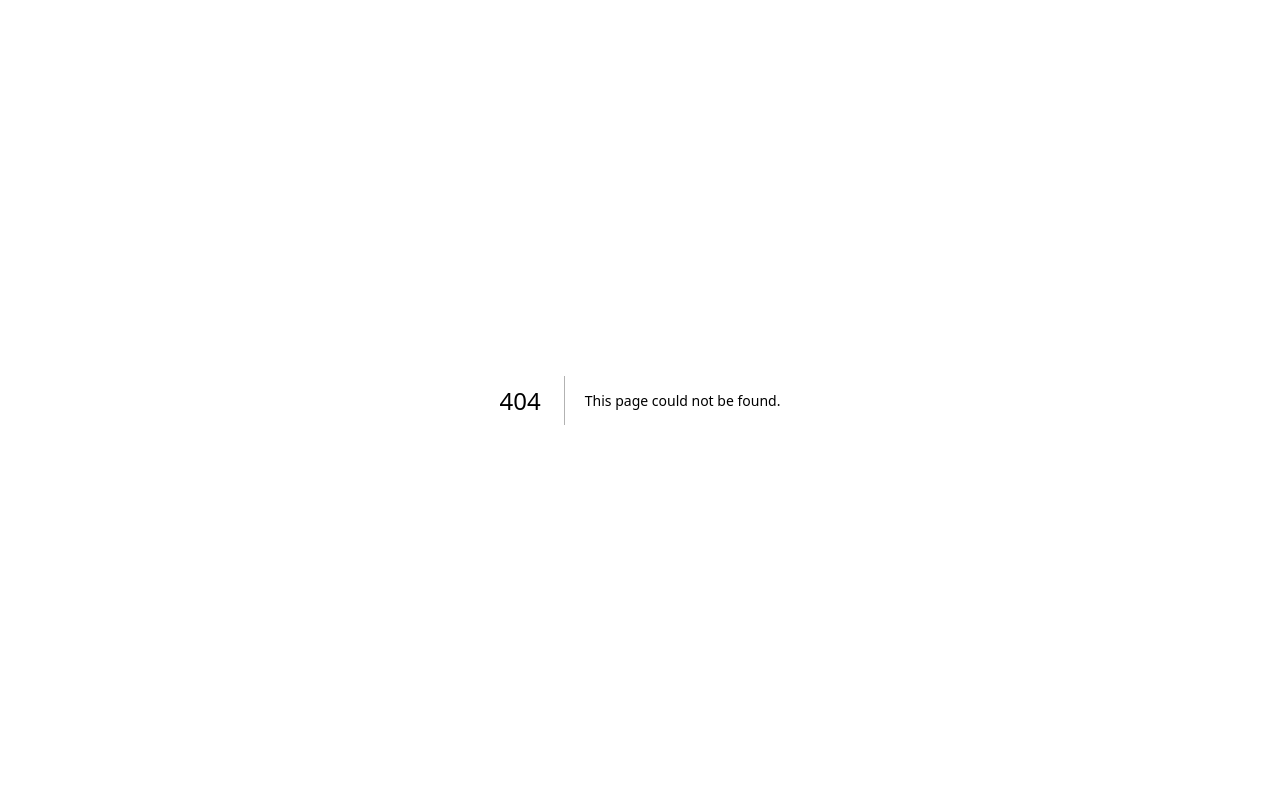
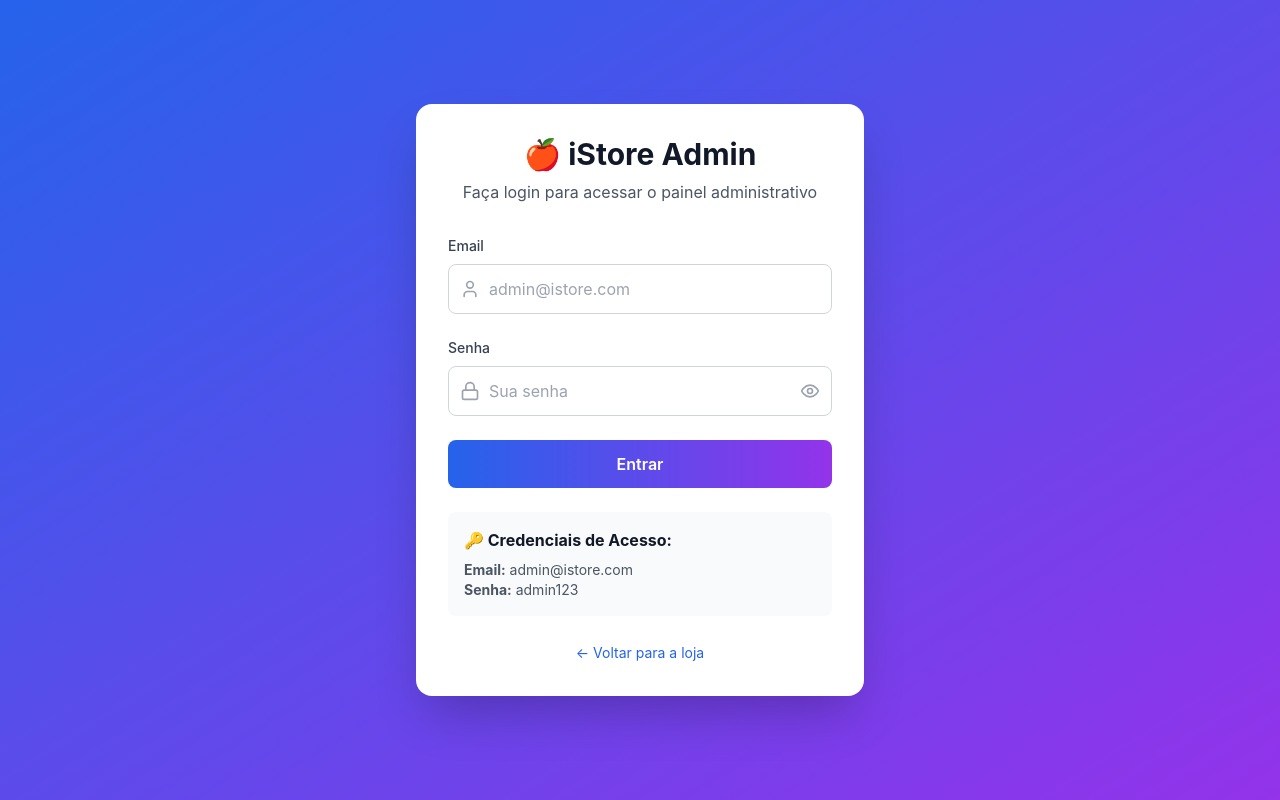
Before and after one commit to dasilvachaveselenice-hash/istore-loja, a Next.js app: page /login in a window 1280 px wide. Before the commit this address had no page. Built offline with nearby package versions, Linux system fonts and the light colour scheme.

Commit message:
Add login page

```diff
--- /dev/null
+++ b/src/app/login/page.tsx
@@ -0,0 +1,106 @@
+'use client'
+
+import { useState } from 'react'
+import { User, Lock, Eye, EyeOff } from 'lucide-react'
+
+export default function LoginPage() {
+  const [email, setEmail] = useState('')
+  const [password, setPassword] = useState('')
+  const [showPassword, setShowPassword] = useState(false)
+  const [loading, setLoading] = useState(false)
+
+  const handleLogin = async (e: React.FormEvent) => {
+    e.preventDefault()
+    setLoading(true)
+
+    // Simulação de login
+    setTimeout(() => {
+      if (email === 'admin@istore.com' && password === 'admin123') {
+        alert('Login realizado com sucesso!')
+        window.location.href = '/admin'
+      } else {
+        alert('Email ou senha incorretos!\n\nUse:\nEmail: admin@istore.com\nSenha: admin123')
+      }
+      setLoading(false)
+    }, 1000)
+  }
+
+  return (
+    <div className="min-h-screen bg-gradient-to-br from-blue-600 to-purple-600 flex items-center justify-center p-4">
+      <div className="bg-white rounded-2xl shadow-2xl w-full max-w-md p-8">
+        <div className="text-center mb-8">
+          <h1 className="text-3xl font-bold text-gray-900 mb-2">🍎 iStore Admin</h1>
+          <p className="text-gray-600">Faça login para acessar o painel administrativo</p>
+        </div>
+
+        <form onSubmit={handleLogin} className="space-y-6">
+          <div>
+            <label className="block text-sm font-medium text-gray-700 mb-2">
+              Email
+            </label>
+            <div className="relative">
+              <User className="absolute left-3 top-1/2 transform -translate-y-1/2 text-gray-400 h-5 w-5" />
+              <input
+                type="email"
+                value={email}
+                onChange={(e) => setEmail(e.target.value)}
+                className="w-full pl-10 pr-4 py-3 border border-gray-300 rounded-lg focus:ring-2 focus:ring-blue-500 focus:border-transparent"
+                placeholder="admin@istore.com"
+                required
+              />
+            </div>
+          </div>
+
+          <div>
+            <label className="block text-sm font-medium text-gray-700 mb-2">
+              Senha
+            </label>
+            <div className="relative">
+              <Lock className="absolute left-3 top-1/2 transform -translate-y-1/2 text-gray-400 h-5 w-5" />
+              <input
+                type={showPassword ? 'text' : 'password'}
+                value={password}
+                onChange={(e) => setPassword(e.target.value)}
+                className="w-full pl-10 pr-12 py-3 border border-gray-300 rounded-lg focus:ring-2 focus:ring-blue-500 focus:border-transparent"
+                placeholder="Sua senha"
+                required
+              />
+              <button
+                type="button"
+                onClick={() => setShowPassword(!showPassword)}
+                className="absolute right-3 top-1/2 transform -translate-y-1/2 text-gray-400 hover:text-gray-600"
+              >
+                {showPassword ? <EyeOff className="h-5 w-5" /> : <Eye className="h-5 w-5" />}
+              </button>
+            </div>
+          </div>
+
+          <button
+            type="submit"
+            disabled={loading}
+            className="w-full bg-gradient-to-r from-blue-600 to-purple-600 text-white py-3 rounded-lg font-semibold hover:from-blue-700 hover:to-purple-700 transition-all duration-300 disabled:opacity-50 disabled:cursor-not-allowed"
+          >
+            {loading ? 'Entrando...' : 'Entrar'}
+          </button>
+        </form>
+
+        <div className="mt-6 p-4 bg-gray-50 rounded-lg">
+          <h3 className="font-bold text-gray-900 mb-2">🔑 Credenciais de Acesso:</h3>
+          <p className="text-sm text-gray-600">
+            <strong>Email:</strong> admin@istore.com<br />
+            <strong>Senha:</strong> admin123
+          </p>
+        </div>
+
+        <div className="text-center mt-6">
+          <a
+            href="/"
+            className="text-blue-600 hover:text-blue-700 text-sm"
+          >
+            ← Voltar para a loja
+          </a>
+        </div>
+      </div>
+    </div>
+  )
+}
```
